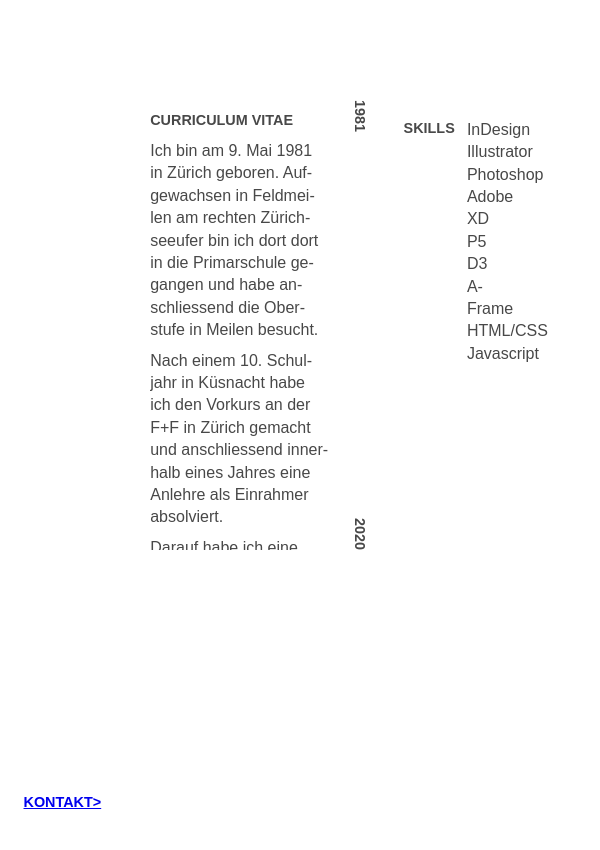
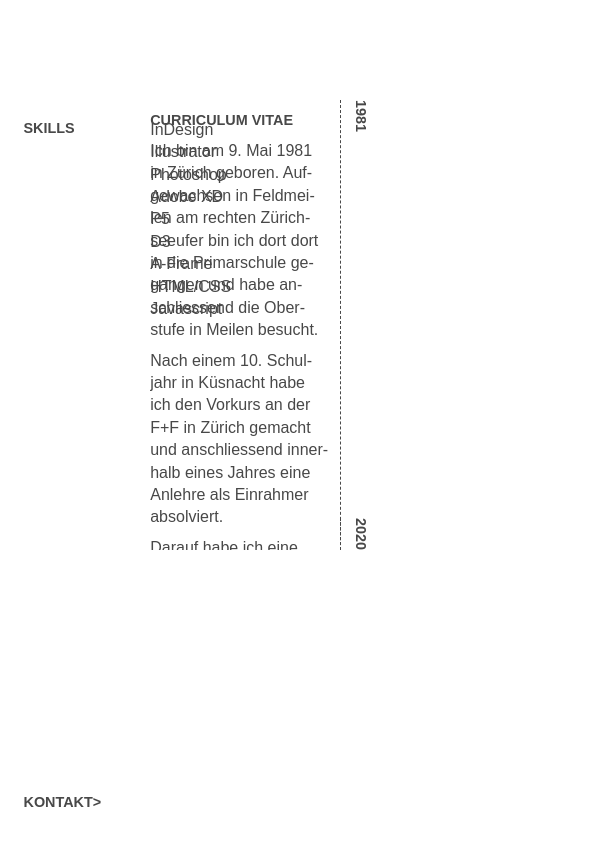
Before and after one commit to wschoeck/curriculumvitae, a plain HTML site: page index.html in a window 600 px wide. Drawn offline with Linux system fonts and the light colour scheme; a web font is replaced by a local one.

Commit message:
branch update

```diff
--- a/style.css
+++ b/style.css
@@ -15,6 +15,11 @@ p {
 
 img {
   height: 100%;
+}
+
+a {
+  text-decoration: none;
+  color: #484848;
 }
 
 .headerfont {
@@ -80,7 +85,6 @@ img {
   grid-row-end:2;
   z-index: 1;
   width: 100%;
-  margin-top: 0.5rem;
 }
 
 .skillscontent {
@@ -90,7 +94,6 @@ img {
   grid-row-end:2;
   z-index: 1;
   width: 100%;
-  margin-top: 0.5rem;
 }
 
 .footer {
@@ -117,9 +120,12 @@ img {
   grid-column-start:6;
   grid-column-end:7;
   grid-row-start:3;
-  grid-row-end:3;
+  grid-row-end:5;
   z-index: 1;
   width: 100%;
+  border: 0;
+  border-left: 1.3px solid #484848;
+  border-style: dashed;
 }
 
 .birth {
@@ -130,6 +136,9 @@ img {
   z-index: 1;
   width: 100%;
   align-self: end;
+  border: 0;
+  border-left: 1.3px solid #484848;
+  border-style: dashed;
 }
 
 
@@ -230,7 +239,6 @@ font-style: normal;
     grid-row-end:2;
     z-index: 1;
     width: 100%;
-    margin-top: 0.5rem;
   }
 
   .skillscontent {
@@ -240,7 +248,6 @@ font-style: normal;
     grid-row-end:2;
     z-index: 1;
     width: 100%;
-    margin-top: 0.5rem;
   }
 
   .cv {
@@ -256,9 +263,12 @@ font-style: normal;
     grid-column-start:6;
     grid-column-end:7;
     grid-row-start:2;
-    grid-row-end:2;
+    grid-row-end:4;
     z-index: 1;
     width: 100%;
+    border: 0;
+    border-left: 1.3px solid #484848;
+    border-style: dashed;
   }
 
   .birth {
@@ -269,6 +279,9 @@ font-style: normal;
     z-index: 1;
     width: 100%;
     align-self: end;
+    border: 0;
+    border-left: 1.3px solid #484848;
+    border-style: dashed;
   }
 
   .scrollbar {
@@ -320,4 +333,24 @@ font-style: normal;
   .namedesk {
     display: none;
   }
+
+  .skills {
+    grid-column-start:1;
+    grid-column-end:3;
+    grid-row-start:2;
+    grid-row-end:2;
+    z-index: 1;
+    width: 100%;
+    margin-top: 0.5rem;
+  }
+
+  .skillscontent {
+    grid-column-start:3;
+    grid-column-end:7;
+    grid-row-start:2;
+    grid-row-end:2;
+    z-index: 1;
+    width: 100%;
+    margin-top: 0.5rem;
+  }
 }
```
